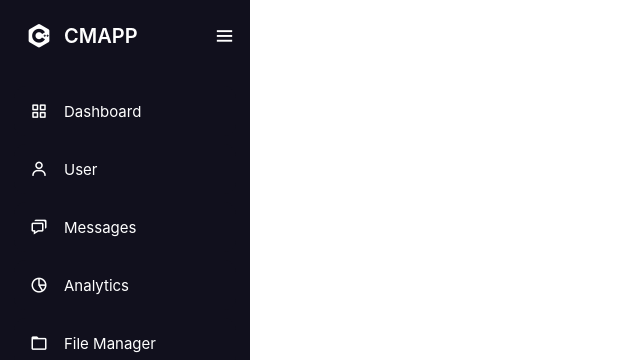
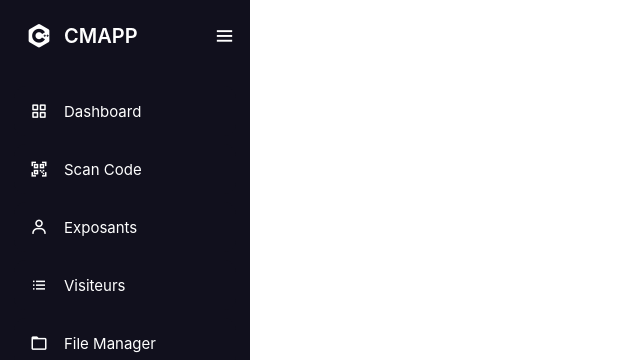
Before and after one commit to DBKDev/cmexpo, a React (Create React App) app in the folder React/cmexpo/: page /auth/Qrscan in a window 1280 px wide. Both pictures are taken after a click on the icon 39 px from the left and 36 px from the top of the page. Shown: the top 360 px of the page, without its empty margins (0-640 px from the left). Built offline with nearby package versions, Linux system fonts and the light colour scheme.

Commit message:
Changement de nom Navbarre

```diff
--- a/React/cmexpo/src/Components/NavBarDash.jsx
+++ b/React/cmexpo/src/Components/NavBarDash.jsx
@@ -32,24 +32,24 @@
                     </li>
                     <li>
                         <a href="#">
-                                <i className='bx bx-user'></i>
-                                <span className="links_name">User</span>
-                            </a>
-                            <span className="tooltip">User</span>
-                        </li>
-                        <li>
-                            <a href="#">
-                                <i className='bx bx-chat'></i>
-                                <span className="links_name">Messages</span>
+                            <i className='bx bx-qr-scan'></i>
+                            <span className="links_name">Scan Code</span>
                         </a>
                         <span className="tooltip">Messages</span>
                     </li>
                     <li>
                         <a href="#">
-                                <i className='bx bx-pie-chart-alt-2'></i>
-                                <span className="links_name">Analytics</span>
+                            <i className='bx bx-user'></i>
+                            <span className="links_name">Exposants</span>
                         </a>
-                            <span className="tooltip">Analytics</span>
+                        <span className="tooltip">Exposants</span>
+                    </li>
+                    <li>
+                        <a href="#">
+                            <i className='bx bx-list-ul'></i>
+                            <span className="links_name">Visiteurs</span>
+                        </a>
+                        <span className="tooltip">Visiteurs</span>
                     </li>
                     <li>
                         <a href="#">
@@ -61,11 +61,11 @@
                     <li className="profile">
                         <div className="profile-details">
                             <div className="name_job">
-                                    <div className="name">Déconnexion</div>
+                                <div className="name" id='deco'>Déconnexion</div>
                                 <div className="job">Dashboard</div>
                             </div>
                         </div>
-                            <i className='bx bx-log-out' id="log_out"></i>
+                        <i for="deco" className='bx bx-log-out' id="log_out"></i>
                     </li>
                 </ul>
             </div>
@@ -73,4 +73,4 @@
     )
 }
 
-    export default NavBarDash ;
+export default NavBarDash;
--- a/React/cmexpo/src/Styles/Administrateur/Navbar.css
+++ b/React/cmexpo/src/Styles/Administrateur/Navbar.css
@@ -283,6 +283,9 @@
     font-weight: 500;
     margin: 18px
   }
+  .profile-details:hover{
+    cursor: pointer;
+  }
   @media (max-width: 420px) {
     .sidebar li .tooltip{
       display: none;
```
Lines whose indentation alone changed are shown as unchanged.
